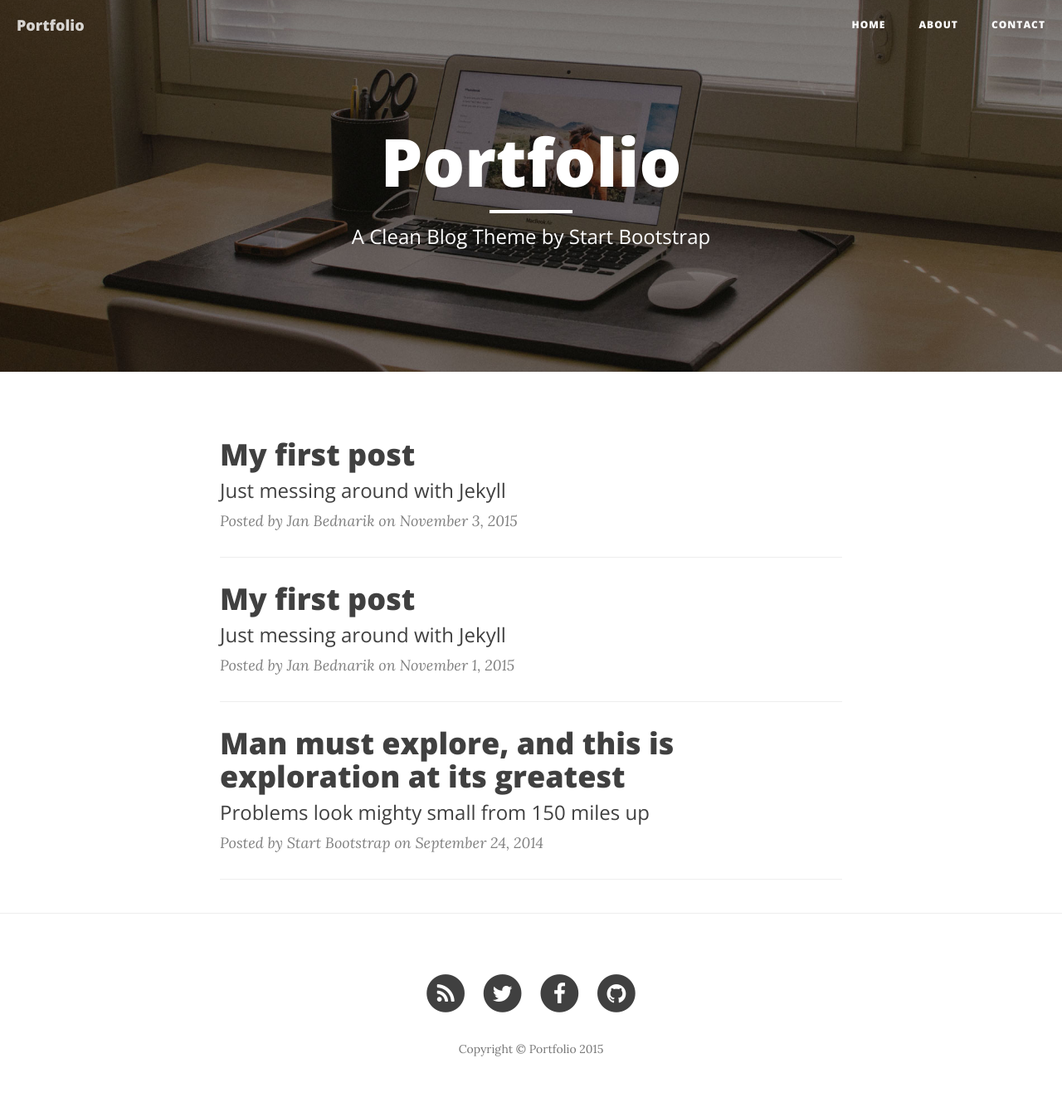
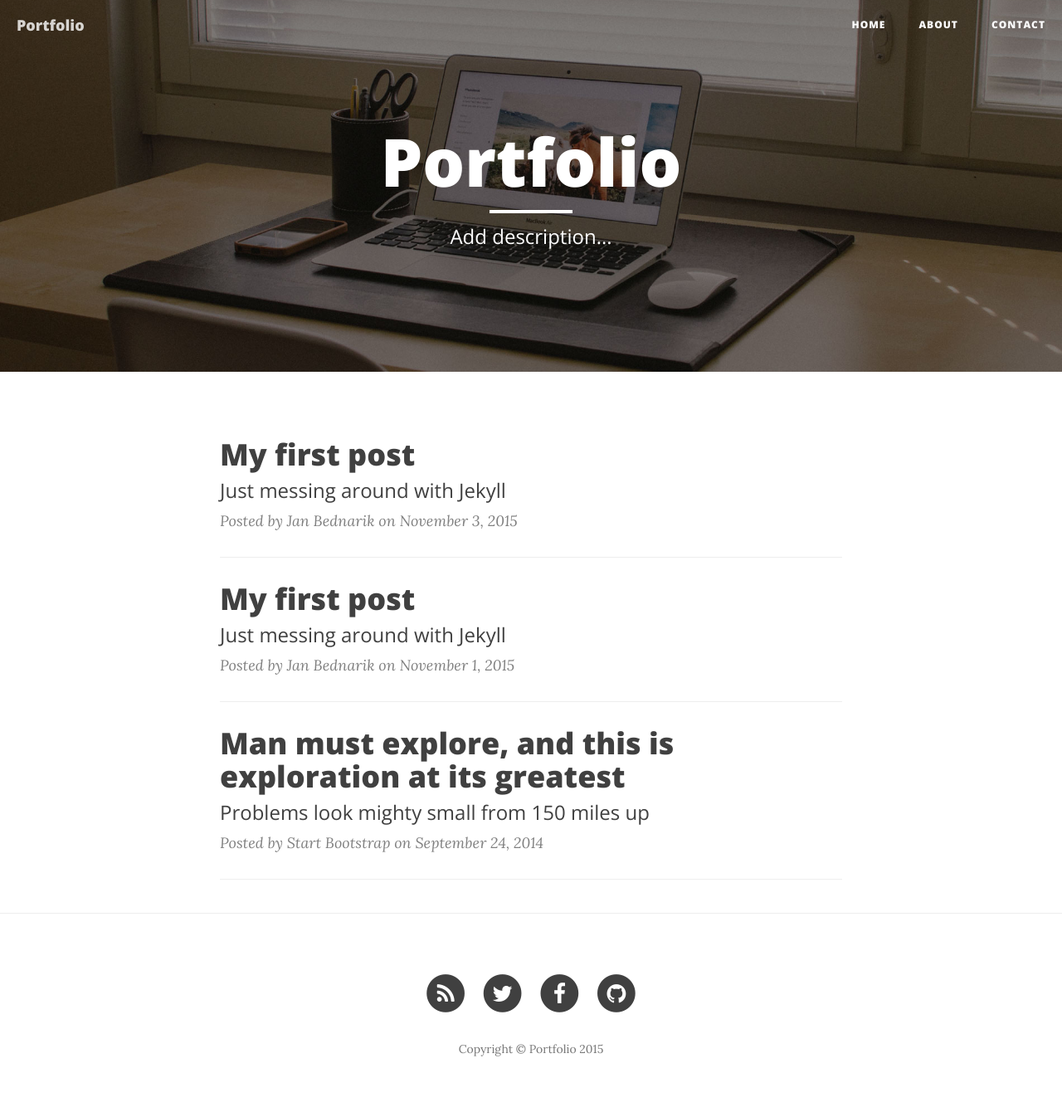
Before and after one commit to bednarikjan/bednarikjan.github.io, a Jekyll site: the page built from index.html, in a window 1280 px wide. Shown: the whole page at 83% size. Built offline with Jekyll 4.4.1, drawn with Linux system fonts in a browser that asks for light colours; nearby versions of some CDN libraries; the list of posts is cut into pages by our own code.

Commit message:
Update index.html

```diff
--- a/index.html
+++ b/index.html
@@ -1,6 +1,6 @@
 ---
 layout: page
-description: "A Clean Blog Theme by Start Bootstrap"
+description: "Add description..."
 ---
 
 {% for post in paginator.posts %}
```
